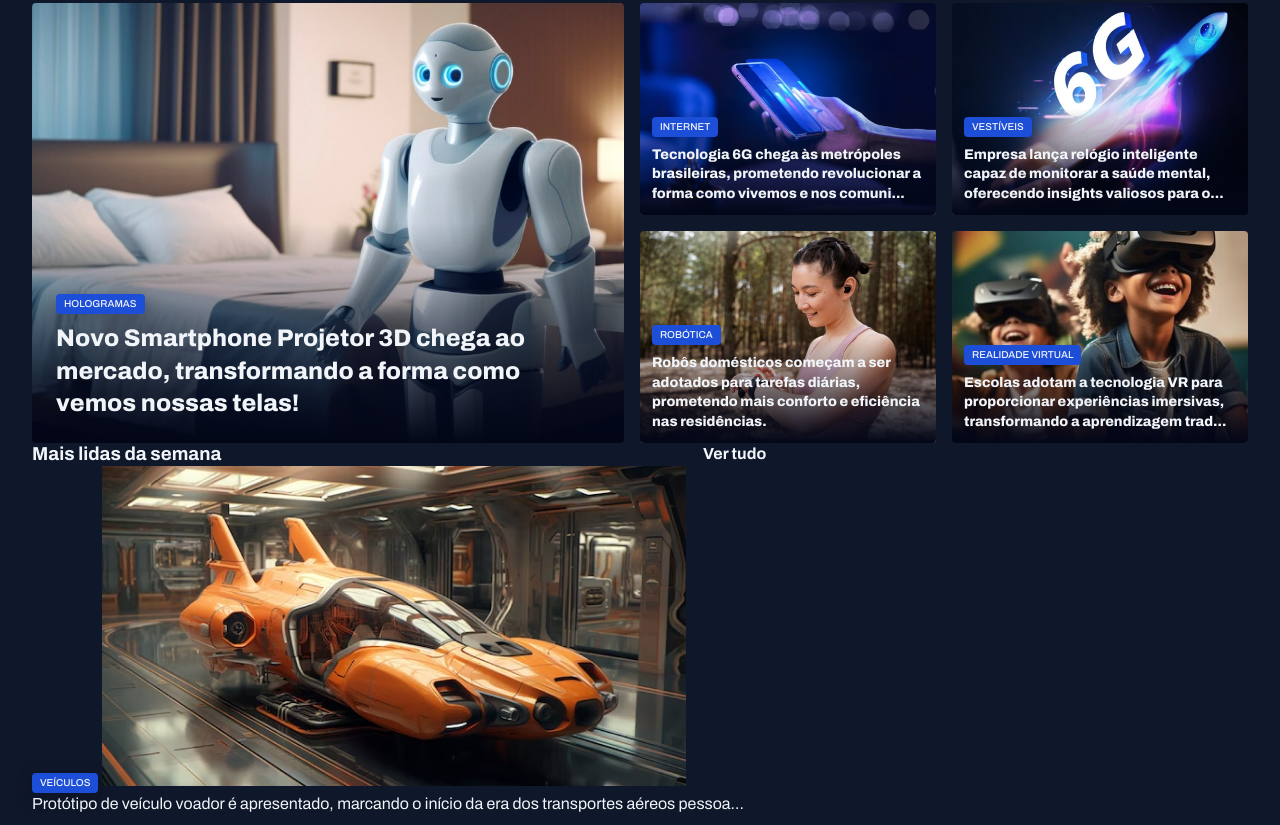
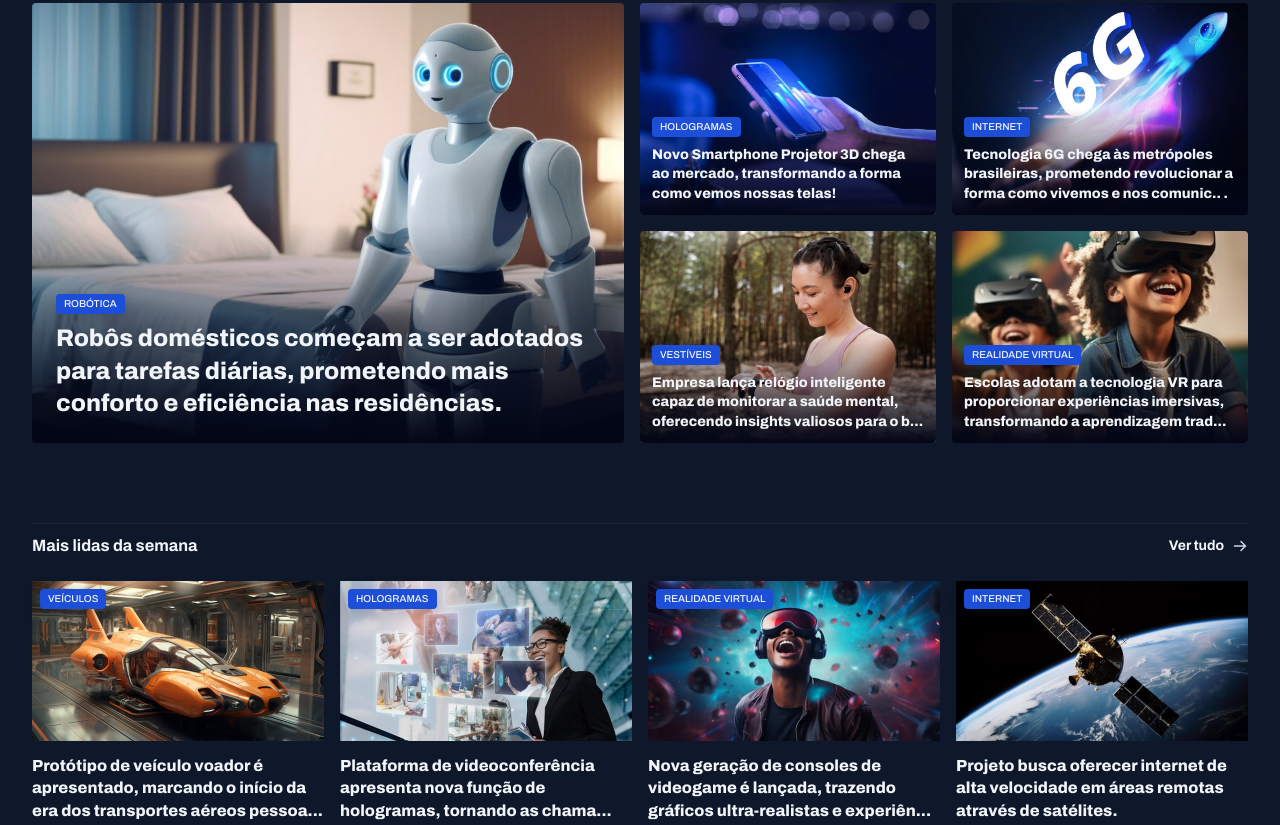
Before and after one commit to DaniSimoni/portal-de-noticias, a plain HTML site: page index.html in a window 1280 px wide. Shown: the part 161-986 px from the top of the page. Drawn offline with Linux system fonts and the light colour scheme.

Commit message:
Aplicando estilos na seção mais lidas da semana e corrigindo textos da main

```diff
--- a/index.html
+++ b/index.html
@@ -46,9 +46,9 @@
       <img src="assets/images/Image 01.png" alt="Novo Smartphone Projetor 3D chega ao mercado, transformando a forma como vemos nossas telas!">
 
       <figcaption>
-        <span class="content-tag">hologramas</span>
+        <span class="content-tag">robótica</span>
         <h2 class="text-2xl">
-          Novo Smartphone Projetor 3D chega ao mercado, transformando a forma como vemos nossas telas!
+          Robôs domésticos começam a ser adotados para tarefas diárias, prometendo mais conforto e eficiência nas residências.
         </h2>
       </figcaption>
     </figure>
@@ -56,24 +56,24 @@
     <div class="grid grid-cols-2 gap-16">
 
         <figure class="card">
-          <img src="assets/images/Image 02.png" alt="Tecnologia 6G chega às metrópoles brasileiras, prometendo revolucionar a forma como vivemos e nos comunicamos.">
+          <img src="assets/images/Image 02.png" alt="Novo Smartphone Projetor 3D chega ao mercado, transformando a forma como vemos nossas telas!">
 
           <figcaption>
-            <span class="content-tag">internet</span>
+            <span class="content-tag">hologramas</span>
             <h2 class="text-lg">
-              Tecnologia 6G chega às metrópoles brasileiras, prometendo revolucionar a forma como vivemos e nos comuni...
+              Novo Smartphone Projetor 3D chega ao mercado, transformando a forma como vemos nossas telas!
             </h2>
           </figcaption>
         </figure>
 
         <figure class="card">
-            <img src="assets/images/Image 03.png" alt="Empresa lança relógio inteligente capaz de monitorar a saúde mental, oferecendo insights valiosos para o bem-estar pessoal.
+            <img src="assets/images/Image 03.png" alt="Tecnologia 6G chega às metrópoles brasileiras, prometendo revolucionar a forma como vivemos e nos comunicamos.
           ">
 
           <figcaption>
-            <span class="content-tag">vestíveis</span>
+            <span class="content-tag">internet</span>
             <h2 class="text-lg">
-              Empresa lança relógio inteligente capaz de monitorar a saúde mental, oferecendo insights valiosos para o...
+              Tecnologia 6G chega às metrópoles brasileiras, prometendo revolucionar a forma como vivemos e nos comunic.. .
             </h2>
           </figcaption>
         </figure>
@@ -83,9 +83,9 @@
           <img src="assets/images/Image 04.png" alt="Robôs domésticos começam a ser adotados para tarefas diárias, prometendo mais conforto e eficiência nas residências.">
 
           <figcaption>
-            <span class="content-tag">robótica</span>
+            <span class="content-tag">vestíveis</span>
             <h2 class="text-lg">
-              Robôs domésticos começam a ser adotados para tarefas diárias, prometendo mais conforto e eficiência nas residências.
+              Empresa lança relógio inteligente capaz de monitorar a saúde mental, oferecendo insights valiosos para o b...
             </h2>
           </figcaption>
         </figure>
--- a/styles/global.css
+++ b/styles/global.css
@@ -52,6 +52,7 @@ img {
 
 main {
     margin-top: 40px;
+    gap: 80px;
 }
 
 .content-tag {
--- a/styles/sections.css
+++ b/styles/sections.css
@@ -1,9 +1,31 @@
+section header {
+    border-top: 1px solid var(--stroke-color);
+    padding-block: 12px 24px;
+    font: var(--text-span);
+
+    a {
+        justify-self: end;
+        align-items: center;
+        gap: 8px;
+
+        span {
+            background-image: url(../assets/icons/ArrowRight.svg);
+            width: 16px;
+            height: 16px;
+        }
+
+        &:hover span {
+            background-image: url(../assets/icons/ArrowRight-Hover.svg)
+        }
+    }
+}
+
 #featured {
     img {
         height: 100%;
         object-fit: cover;
     }
-}
+
 
     .card {
     position: relative;
@@ -36,3 +58,29 @@
             }
         }
     }
+}
+
+#weekly {
+
+    &>div {
+        grid-template-columns: repeat(4, 292px)
+    }
+    img {
+        height: 160px;
+    }
+
+    figure {
+        position: relative;
+
+        .content-tag {
+            position: absolute;
+            top: 8px;
+            left: 8px;
+        }
+
+        p {
+            margin-top: 8px;
+            font-weight: 800;
+        }
+    }
+}
```
Lines whose indentation alone changed are shown as unchanged.
